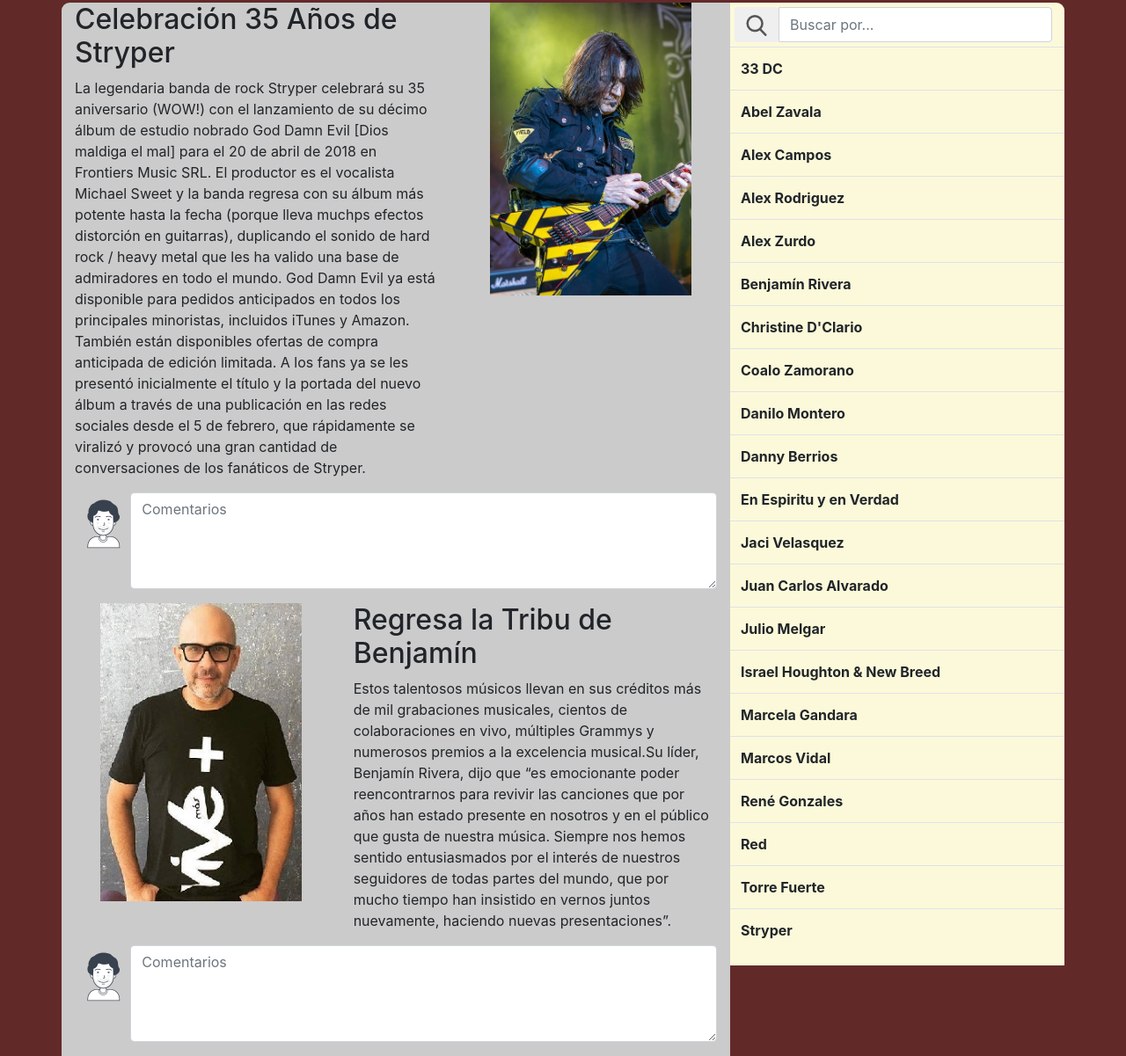
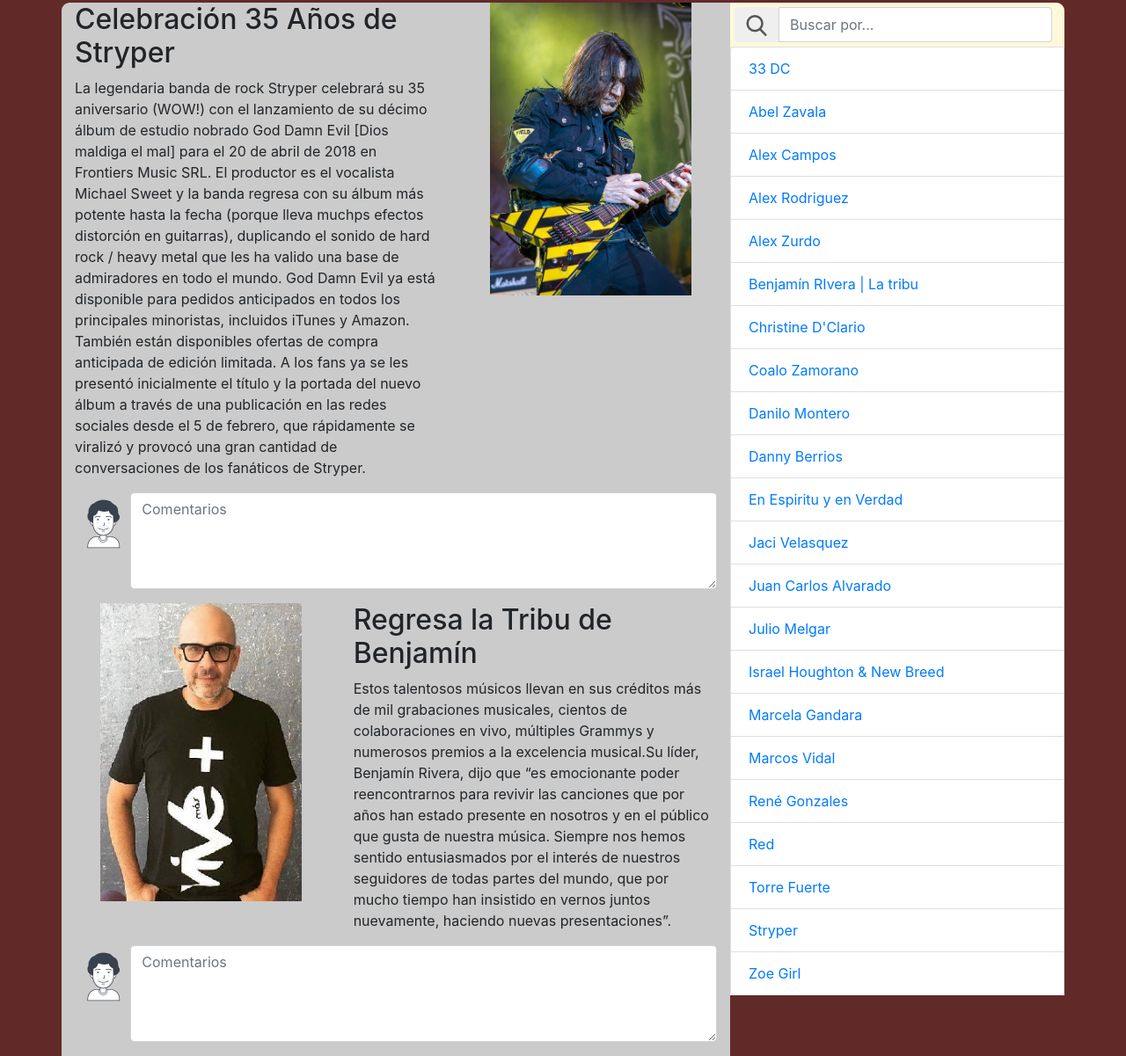
Before and after one commit to gerantony/blog_musica_boostrap, a plain HTML site: page index.html in a window 1280 px wide. Shown: the part 169-1370 px from the top of the page at 88% size. Drawn offline with Linux system fonts and the light colour scheme.

Commit message:
Ultimos Retoques
Cambio de table por list tipo a List group

```diff
--- a/css/miestilo.css
+++ b/css/miestilo.css
@@ -42,9 +42,17 @@
   margin: 5px 5px 5px 5px;
 }
 
+.artistaslist{
+  width: 100%;
+}
+
 /*CAMBIOS PARA CELULARES*/
 @media (max-width: 480px) {
   .navega{
     display: block;
   }
+
+  .redes-social{
+    margin-top: 20px;
+  }
 }
--- a/index.html
+++ b/index.html
@@ -118,77 +118,76 @@
              </div>
           </div>
             <div class="row">
-            <table class="table table-hover">
-              <tbody>
-                <tr>
-                  <th scope="row">33 DC</th>
-                </tr>
-                <tr>
-                  <th scope="row">Abel Zavala</th>
-                </tr>
-                <tr>
-                  <th scope="row">Alex Campos</th>
-                </tr>
-                <tr>
-                  <th scope="row">Alex Rodriguez</th>
-                </tr>
-                <tr>
-                  <th scope="row">Alex Zurdo</th>
-                </tr>
-                <tr>
-                  <th scope="row">Benjamín Rivera</th>
-                </tr>
-                <tr>
-                  <th scope="row">Christine D'Clario</th>
-                </tr>
-                <tr>
-                  <th scope="row">Coalo Zamorano</th>
-                </tr>
-                <tr>
-                  <th scope="row">Danilo Montero</th>
-                </tr>
-                <tr>
-                  <th scope="row">Danny Berrios</th>
-                </tr>
-                <tr>
-                  <th scope="row">En Espiritu y en Verdad</th>
-                </tr>
-                <tr>
-                  <th scope="row">Jaci Velasquez</th>
-                </tr>
-                <tr>
-                  <th scope="row">Juan Carlos Alvarado</th>
-                </tr>
-                <tr>
-                  <th scope="row">Julio Melgar</th>
-                </tr>
-                <tr>
-                  <th scope="row">Israel Houghton & New Breed</th>
-                </tr>
-                <tr>
-                  <th scope="row">Marcela Gandara</th>
-                </tr>
-                <tr>
-                  <th scope="row">Marcos Vidal</th>
-                </tr>
-                <tr>
-                  <th scope="row">René Gonzales</th>
-                </tr>
-                <tr>
-                  <th scope="row">Red</th>
-                </tr>
-                <tr>
-                  <th scope="row">Torre Fuerte</th>
-                </tr>
-                <tr>
-                  <th scope="row">Stryper</th>
-                </tr>
-              </tbody>
-            </table>
+              <div class="list-group artistaslist">
+                <a href="#" class="list-group-item">
+                  33 DC
+                </a>
+                <a href="#" class="list-group-item">
+                  Abel Zavala
+                </a>
+                <a href="#" class="list-group-item">
+                  Alex Campos
+                </a>
+                <a href="#" class="list-group-item">
+                  Alex Rodriguez
+                </a>
+                <a href="#" class="list-group-item">
+                  Alex Zurdo
+                </a>
+                <a href="#" class="list-group-item">
+                  Benjamín RIvera | La tribu
+                </a>
+                <a href="#" class="list-group-item">
+                  Christine D'Clario
+                </a>
+                <a href="#" class="list-group-item">
+                  Coalo Zamorano
+                </a>
+                <a href="#" class="list-group-item">
+                  Danilo Montero
+                </a>
+                <a href="#" class="list-group-item">
+                  Danny Berrios
+                </a>
+                <a href="#" class="list-group-item">
+                  En Espiritu y en Verdad
+                </a>
+                <a href="#" class="list-group-item">
+                  Jaci Velasquez
+                </a>
+                <a href="#" class="list-group-item">
+                  Juan Carlos Alvarado
+                </a>
+                <a href="#" class="list-group-item">
+                  Julio Melgar
+                </a>
+                <a href="#" class="list-group-item">
+                  Israel Houghton & New Breed
+                </a>
+                <a href="#" class="list-group-item">
+                  Marcela Gandara
+                </a>
+                <a href="#" class="list-group-item">
+                  Marcos Vidal
+                </a>
+                <a href="#" class="list-group-item">
+                  René Gonzales
+                </a>
+                <a href="#" class="list-group-item">
+                  Red
+                </a>
+                <a href="#" class="list-group-item">
+                  Torre Fuerte
+                </a>
+                <a href="#" class="list-group-item">
+                  Stryper
+                </a>
+                <a href="#" class="list-group-item">
+                  Zoe Girl
+                </a>
+              </div>
             </div>
-
       </div>
-
     </div>
   </body>
 </html>
```
